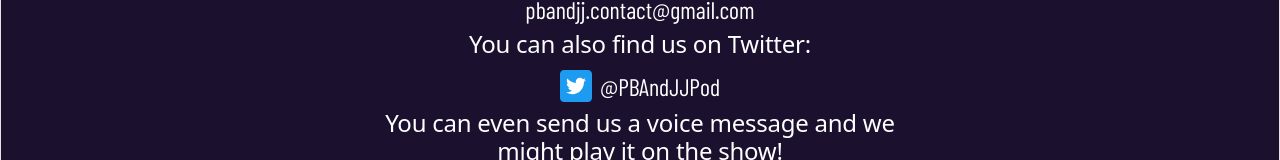
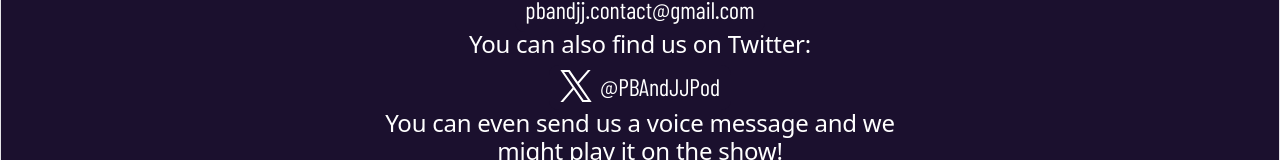
Before and after one commit to brendonstahl97/test-4299, a React (Vite) app: page /contact in a window 1280 px wide. Shown: the part 441-601 px from the top of the page. Built offline with nearby package versions, Linux system fonts and the light colour scheme; no server answers; a web font is replaced by a local one.

Commit message:
updated logo

```diff
--- a/src/pages/Contact-Us/Contact-Us.jsx
+++ b/src/pages/Contact-Us/Contact-Us.jsx
@@ -16,7 +16,7 @@ function ContactUs(props) {
                 <h2 className='appear-up-2'>You can also find us on Twitter:</h2>
                 <a target='__blank' href='https://twitter.com/PBAndJJPod' className='twitter-info'>
                     <Button className='appear-up-2'>
-                        <img src='./img/twitter.svg' alt='Twitter Icon'></img>
+                        <img src='./img/x_logo.svg' alt='Twitter Icon'></img>
                         @PBAndJJPod
                     </Button>
                 </a>
```
